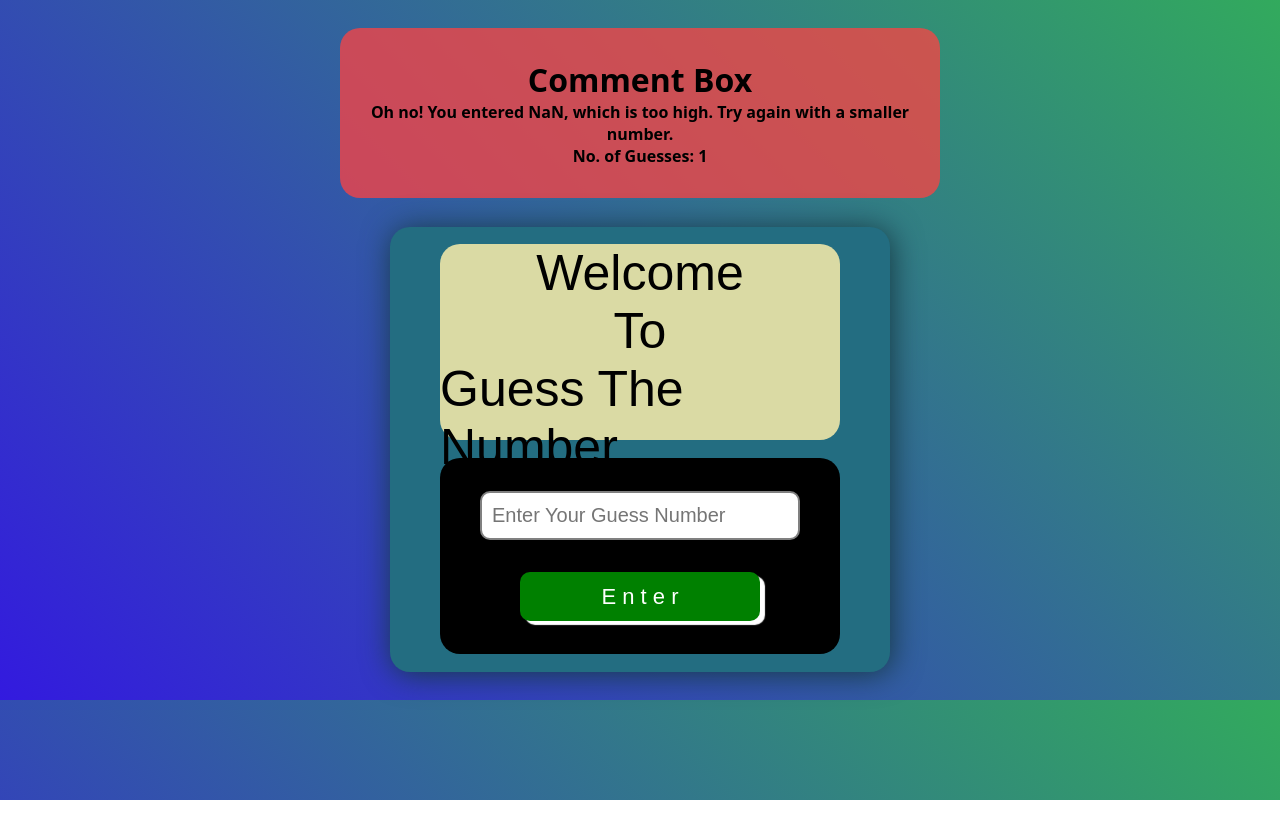
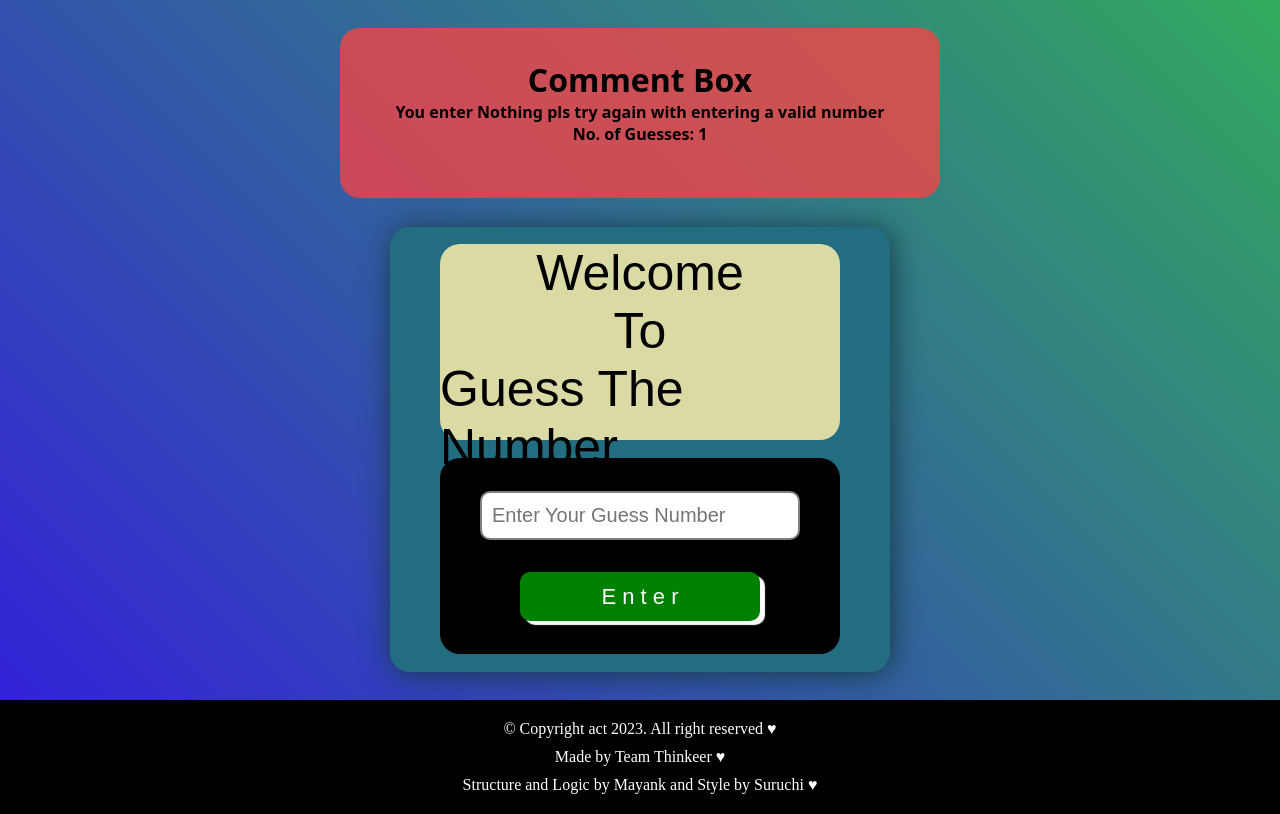
Before and after one commit to Mayank4245/responsive-guess-the-number-html-css-js, a plain HTML site: page index.html in a window 1280 px wide. Both pictures are taken after a click on the input "E n t e r". Drawn offline with Linux system fonts and the light colour scheme; a web font is replaced by a local one.

Commit message:
modify some style and adding footer

```diff
--- a/index.html
+++ b/index.html
@@ -29,5 +29,12 @@
             </div>
         </div>
     </div>
+    <footer>
+        <div class="outer2">
+            <p class="p1">&#169; Copyright act 2023. All right reserved &#9829;</p>
+            <p class="p2">Made by Team Thinkeer &#9829;</p>
+            <p class="p3">Structure and Logic by Mayank and Style by Suruchi &#9829;</p>
+        </div>
+    </footer>
 </body>
 </html>
--- a/script.js
+++ b/script.js
@@ -3,8 +3,9 @@ let chance = 0;
 
 function guessTheNumber() {
   let input = parseInt(document.getElementById("input2").value);
-
-  if (input === number) {
+  if (isNaN(input)){
+    document.getElementById("output_comment").textContent = "You enter Nothing pls try again with entering a valid number";
+  }else if (input === number) {
     document.getElementById("output_comment").textContent = "Pls refresh the page for play this game again";
     alert("Congratulations! You entered the right number.");
     document.querySelector(".output").style.backgroundColor = "rgb(51, 247, 51)";
--- a/style.css
+++ b/style.css
@@ -12,14 +12,12 @@ body{
     flex-direction: column;
     align-items: center;
     justify-content: space-evenly;
-    /* gap: 10%; */
 }
 .output{
     background-color: #fe4242bf;
     padding-top: 30px;
     width: 600px;
     text-align: center;
-    /* margin: auto; */
     height: 170px;
     border-radius: 20px;
     font-family: system-ui;
@@ -27,17 +25,14 @@ body{
     color: black;
 }
 .outer1{
-    /* border: 2px solid black; */
     display: flex;
     flex-direction: column;
     width: 500px;
-    /* margin: auto; */
     background-color: rgb(35 109 129);
     height: 445px;
     border-radius: 20px;
     display: flex;
     flex-direction: column;
-    /* gap: 4%; */
     box-shadow: 2px 2px 30px rgb(22 58 66);
     align-items: center;
     justify-content: space-evenly;
@@ -84,9 +79,31 @@ body{
     font-weight: 400;
     box-shadow: 5px 4px 1px white;
 }
+#button:hover{
+    background-color: grey;
+
+}
 #button:active{
     background-color: green;
     box-shadow: -7px -4px 1px white;
+}
+.outer2{
+    background-color: black;
+    width: 100%;
+}
+.outer2>p{
+    color: white;
+    text-align: center;
+}
+.p1{
+    padding-top: 20px;
+}
+.p2{
+    padding-top: 10px;
+}
+.p3{
+    padding-top: 10px;
+    padding-bottom: 20px;
 }
 @media (max-width : 608px) {
     .output{
@@ -116,6 +133,12 @@ body{
     }
     #input2{
         text-overflow: ellipsis;
+    }
+    .p1{
+        display: none;
+    }
+    .p2{
+        padding-top: 20px;
     }
 }
 @media (max-width : 329px) {
```
